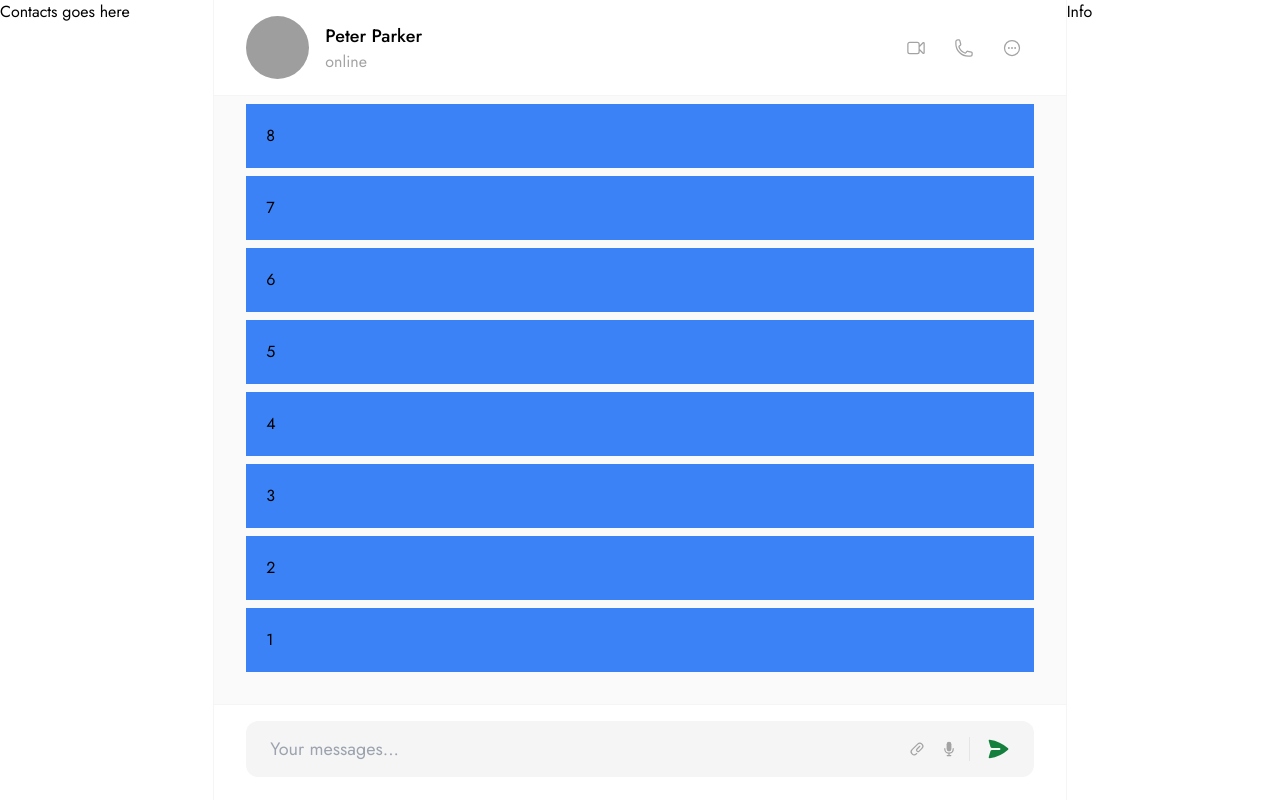
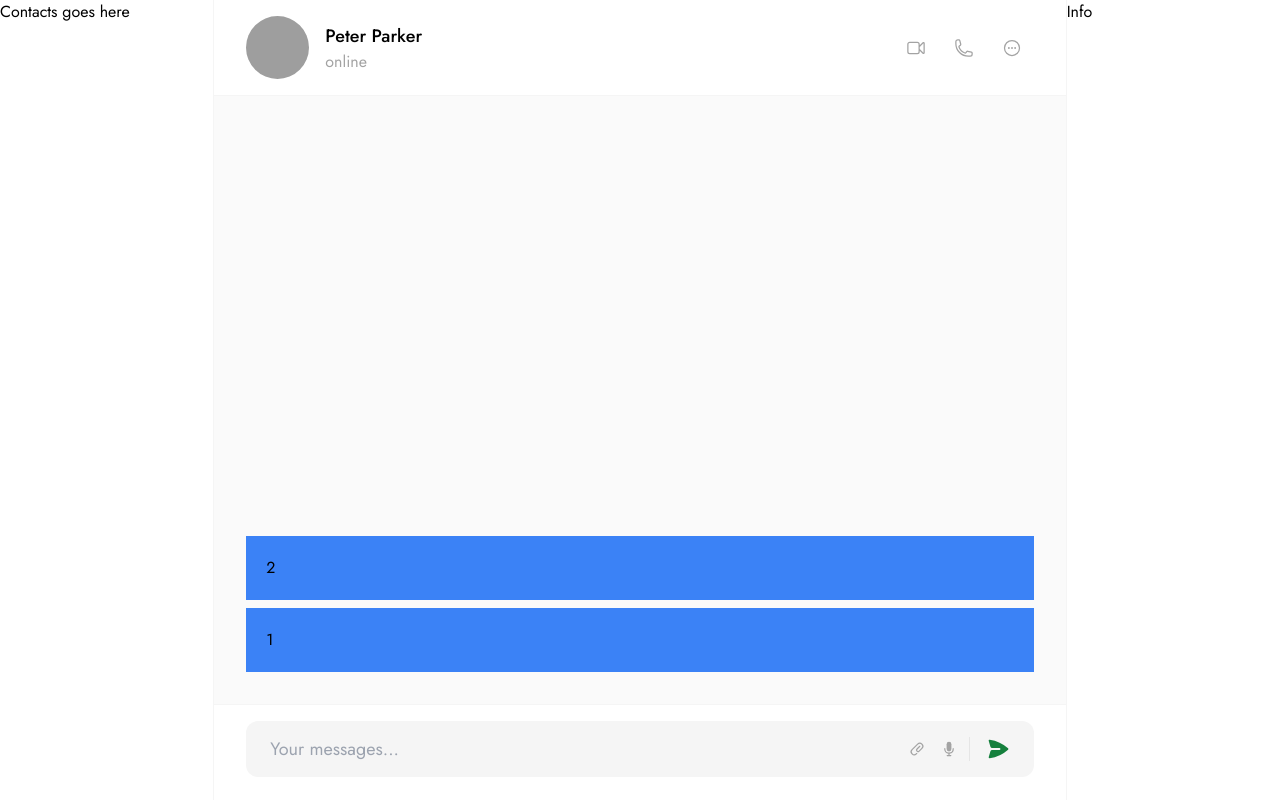
Before and after one commit to mehranarji/react-chat-client, a React (Create React App) app: page /1 in a window 1280 px wide. Built offline with nearby package versions, Linux system fonts and the light colour scheme; grey boxes are pictures that could not be loaded.

Commit message:
improve chat main component

```diff
--- a/package.json
+++ b/package.json
@@ -11,6 +11,7 @@
     "@types/node": "^16.18.13",
     "@types/react": "^18.0.28",
     "@types/react-dom": "^18.0.11",
+    "clsx": "^1.2.1",
     "react": "^18.2.0",
     "react-dom": "^18.2.0",
     "react-scripts": "5.0.1",
--- /dev/null
+++ b/src/components/ChatMain.tsx
@@ -0,0 +1,49 @@
+import clsx from "clsx";
+import { FC } from "react";
+import { Status } from "../data/Status";
+import ChatFooter from "./ChatFooter";
+import ChatInput from "./ChatInput";
+import PrivateChatHeader from "./PrivateChatHeader";
+
+interface ChatMainProps {
+  className?: string;
+}
+
+const ChatMain: FC<ChatMainProps> = (props) => {
+  const { className } = props;
+
+  return (
+    <div
+      className={clsx(
+        "overflow-hidden",
+        "border-x border-x-neutral-100",
+        className
+      )}
+    >
+      <PrivateChatHeader name="Peter Parker" status={Status.Online} />
+
+      <div
+        className={clsx(
+          "flex-1",
+          "overflow-auto",
+          "flex flex-col-reverse flex-nowrap",
+          "bg-neutral-50",
+          "gap-2",
+          "p-8"
+        )}
+      >
+        {Array(2)
+          .fill(null)
+          .map((_, i) => (
+            <p className="bg-blue-500 p-5">{i + 1}</p>
+          ))}
+      </div>
+
+      <ChatFooter>
+        <ChatInput />
+      </ChatFooter>
+    </div>
+  );
+};
+
+export default ChatMain;
--- a/src/views/ChatView.tsx
+++ b/src/views/ChatView.tsx
@@ -1,8 +1,5 @@
 import { FC } from "react";
-import ChatFooter from "../components/ChatFooter";
-import ChatInput from "../components/ChatInput";
-import PrivateChatHeader from "../components/PrivateChatHeader";
-import { Status } from "../data/Status";
+import ChatMain from "../components/ChatMain";
 
 interface ChatViewProps {}
 
@@ -10,35 +7,8 @@ const ChatView: FC<ChatViewProps> = (props) => {
   return (
     <div className="grid grid-cols-6 h-full">
       <aside className="col-span-2 lg:col-span-1">Contacts goes here</aside>
-      <main
-        className="
-          col-span-4
-          flex flex-col
-          overflow-hidden
-          border-x border-x-neutral-100
-        "
-      >
-        <PrivateChatHeader name="Peter Parker" status={Status.Online} />
-        <div
-          className="
-            flex-1
-            overflow-auto
-            flex flex-col-reverse flex-nowrap
-            bg-neutral-50
-            gap-2
-            p-8
-          "
-        >
-          {Array(35)
-            .fill(null)
-            .map((_, i) => (
-              <p className="bg-blue-500 p-5">{i + 1}</p>
-            ))}
-        </div>
-        <ChatFooter>
-          <ChatInput />
-        </ChatFooter>
-      </main>
+
+      <ChatMain className="flex flex-col col-span-4" />
 
       <aside className="col-span-1 hidden lg:block">Info</aside>
     </div>
```
Also changed, not shown: 1 other file (tests, documents, lock files or other folders).
